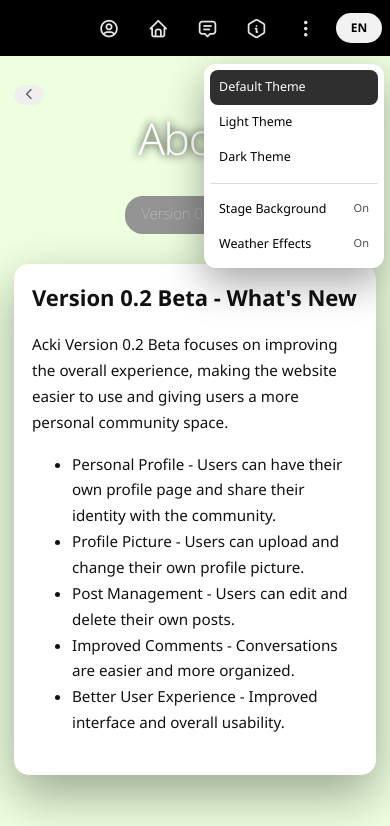
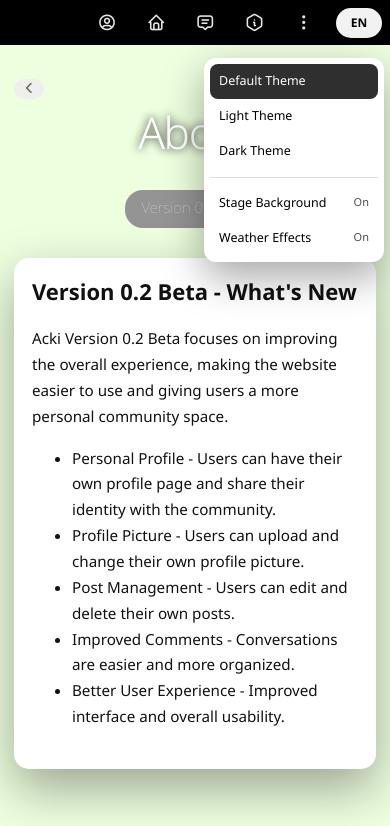
Before and after one commit to aekburut5740-commits/Acki, a website: page page/about.html in a window 390 px wide. Both pictures are taken after a click on the icon 305 px from the left and 28 px from the top of the page. Shown: the top 826 px of the page. Drawn offline with Linux system fonts and the light colour scheme.

Commit message:
responsive v.2

```diff
--- a/css/middle.css
+++ b/css/middle.css
@@ -293,10 +293,10 @@
     position: absolute;
     top: 35px;
     right: 0;
-    width: 180px;
+    width: 190px;
     background: #ffffff;
     border-radius: 12px;
-    padding: 7px;
+    padding: 8px;
     box-shadow: 0 15px 40px rgba(0, 0, 0, .35);
     display: none;
     z-index: 5000;
@@ -310,11 +310,10 @@
 .settings-menu button {
     background: none;
     border: none;
-    padding: 9px 10px;
+    padding: 10px 12px;
     text-align: left;
     cursor: pointer;
     border-radius: 8px;
-    font-size: 13px;
 }
 
 .settings-menu button:hover {
@@ -448,14 +447,15 @@
 
 @media (max-width: 600px) {
     .edge-tab {
-        height: 64px;
+        height: 46px !important;
+        min-height: 46px !important;
         padding: 0 14px;
         gap: 14px;
         justify-content: space-between;
     }
 
     .edge-tab i {
-        font-size: 23px;
+        font-size: 20px;
         flex-shrink: 0;
     }
 
--- a/css/responsive.css
+++ b/css/responsive.css
@@ -274,24 +274,31 @@
 /* ---------- Mobile ---------- */
 @media (max-width: 640px) {
     :root {
-        --acki-topbar-height: 56px;
+        --acki-topbar-height: 50px;
         --acki-page-gutter: 12px;
+    }
+
+    .edge-top {
+        min-height: 46px !important;
+        height: 46px !important;
     }
 
     .edge-tab {
         justify-content: space-between;
         gap: 0px;
+        height: 45px !important;
+        min-height: 45px !important;
         padding-left: max(90px, env(safe-area-inset-left));
         padding-right: max(8px, env(safe-area-inset-right));
     }
 
     .edge-tab i {
-        width: 38px;
-        height: 44px;
+        width: 34px;
+        height: 34px;
         display: inline-flex;
         align-items: center;
         justify-content: center;
-        font-size: 21px;
+        font-size: 19px;
     }
 
     .nav-icon-wrap {
```
Also changed, not shown: css/profile.css (+7 -8 lines).
